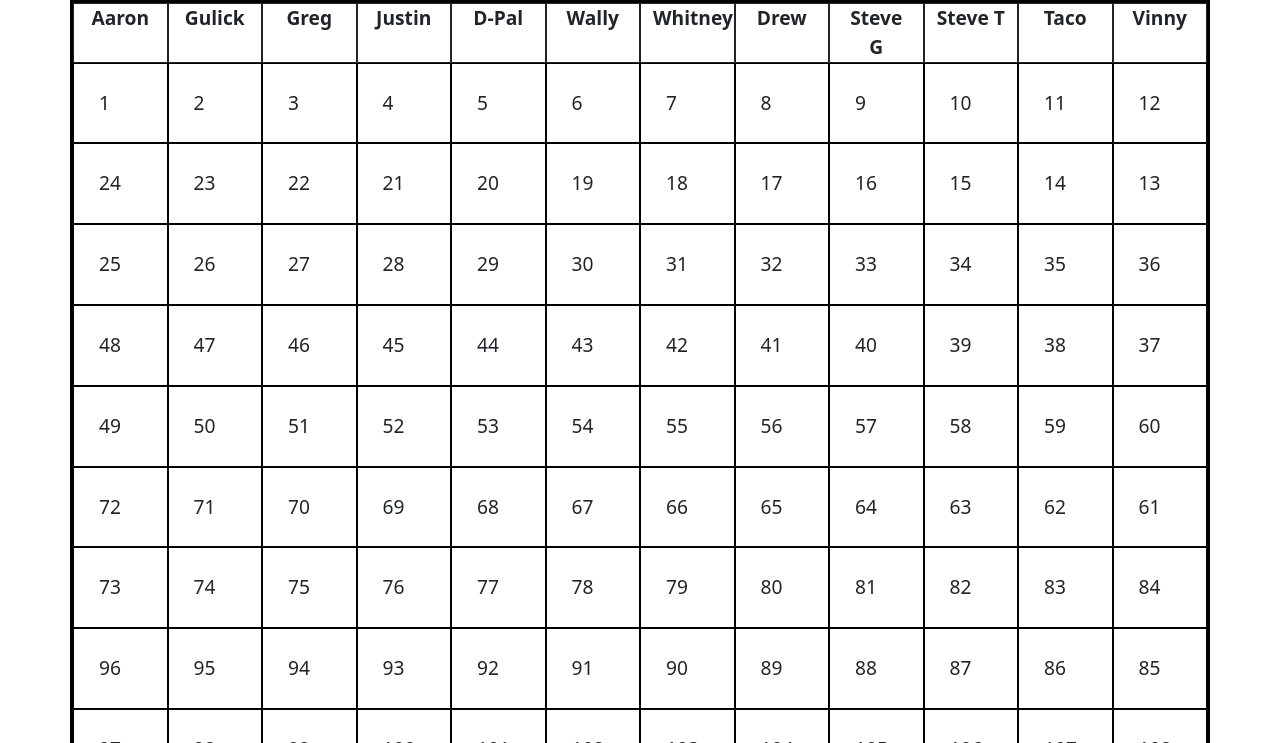
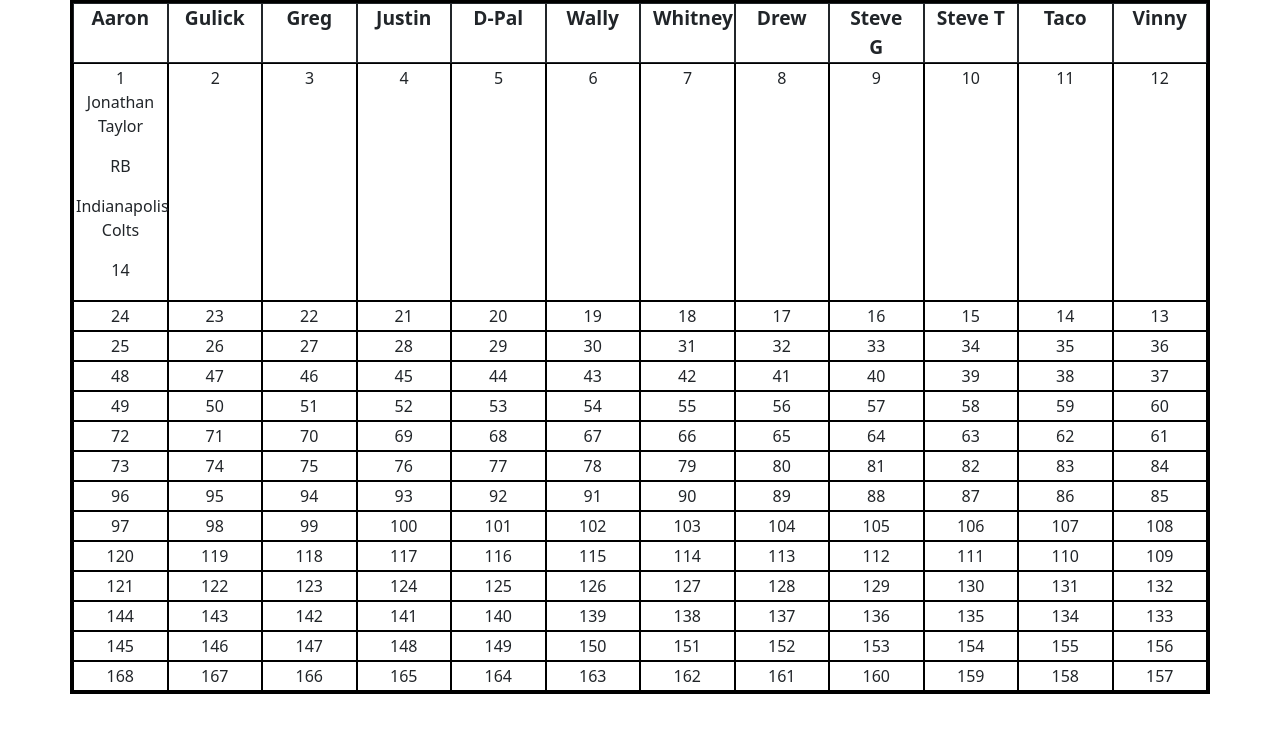
Before and after one commit to jvit1985/ff-highlights, a website: page index.html in a window 1280 px wide. Shown: the part 597-1340 px from the top of the page. After the commit the page ends 1291 px from the top, so only its background shows below. Drawn offline with nearby package versions, Linux system fonts and the light colour scheme.

Commit message:
hard coded 1st player of draft board and styled columns

```diff
--- a/assets/css/style.css
+++ b/assets/css/style.css
@@ -37,6 +37,10 @@ h2 {
 }
 
 .col {
-    padding: 25px;
+    max-width: 95px;
+    padding: 2px;
     border: 1px solid black;
+    text-align: center;
+    font-size: smaller;
+    flex-wrap: wrap;
 }
--- a/assets/js/script.js
+++ b/assets/js/script.js
@@ -1,5 +1,6 @@
 const draftBtn = document.querySelector("#draft");
 const select = document.querySelector("#dropdown");
+const pickedPlayerEl = document.querySelector("#pick1");
 
 let players = [
     {id: 0, name: "Jonathan Taylor", team: "Indianapolis Colts", position: "RB", bye: 14},
@@ -408,11 +409,11 @@ function displayPlayers() {
     let playerLength = players.length;
 
     for (let i = 0; i < playerLength; i++) {
-        var optn = players[i].name;
-        var playerEl = document.createElement("option");
-        playerEl.textContent = optn;
-        playerEl.value = optn;
-        select.append(playerEl);
+        var playerName = document.createElement("option");
+        let name = players[i].name;
+        playerName.textContent = name;
+        playerName.value = name;
+        select.append(playerName);
     }
 }
 
@@ -421,21 +422,17 @@ async function onPlayerReady (event) {
     return result;
 }
 
-// function addtoBoard() {
-//     //add player from select.value to column, may need to assign an id and then pass to corresponding id in board
-// }
-
 // function addtoTeam() {
 //     //add player from select.value to assign based on id values
 // }
 
 const getVideo = async function () {
-    let draftedPlayer = select.value
+    let draftedPlayer = select.value;
     let playerData = await $.ajax({
         type: 'GET',
         url: 'https://www.googleapis.com/youtube/v3/search',
         data: {
-            key: "",
+            key: "AIzaSyC5dZoaUi1EoYQIByQdRCV6S6iT7eBTaZE",
             q: draftedPlayer + 'highlights',
             part: 'snippet',
             maxResults: 1,
@@ -463,10 +460,28 @@ const getVideo = async function () {
             resolve(playerData);
         }, 1000);
     });
-    // addtoBoard();
     //remove player from list after drafted
     // removeDraftedPlayer(draftedPlayer);
 };
+
+function addToBoard() {
+    //add player from select.value to column
+    let pickedPlayerName = document.createElement("p");
+    pickedPlayerName.textContent = "Jonathan Taylor"
+    let pickedPlayerBye = document.createElement("p");
+    pickedPlayerBye.textContent = 14;
+    let pickedPlayerTeam = document.createElement("p");
+    pickedPlayerTeam.textContent = "Indianapolis Colts";
+    let pickedPlayerPosition = document.createElement("p");
+    pickedPlayerPosition.textContent = "RB";
+    pickedPlayerEl.appendChild(pickedPlayerName);
+    pickedPlayerEl.appendChild(pickedPlayerPosition);
+    pickedPlayerEl.appendChild(pickedPlayerTeam);
+    pickedPlayerEl.appendChild(pickedPlayerBye);
+
+};
+
+addToBoard();
 
 // function removeDraftedPlayer (name) {
 //     let deleteIndex = players.indexOf(name);
```
